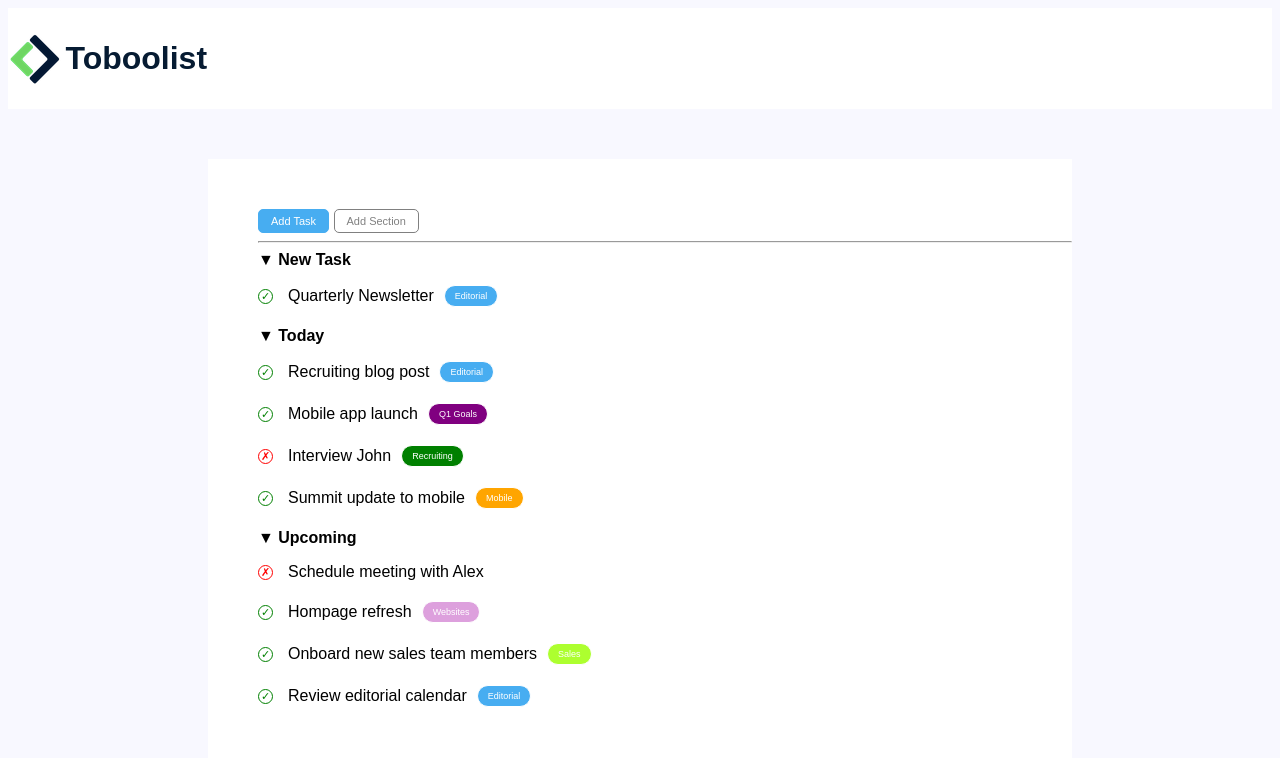
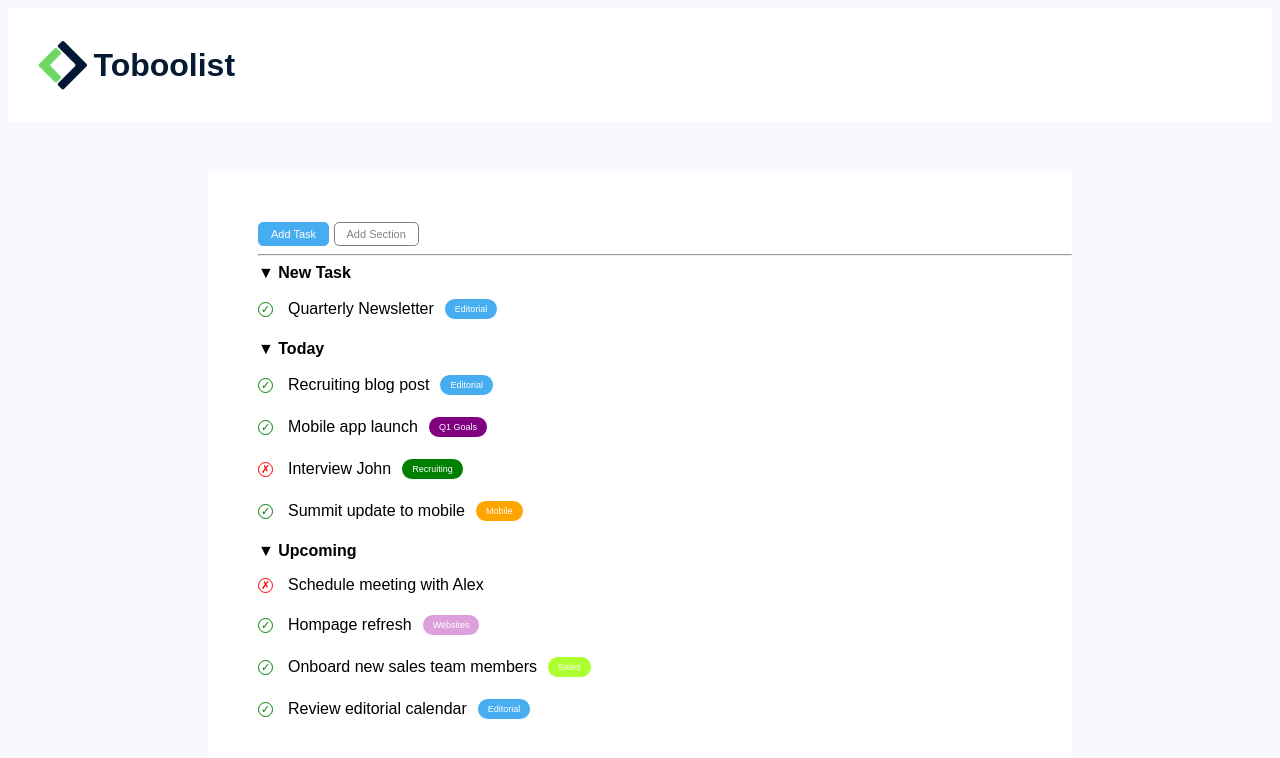
Before and after one commit to GiosciaFra/html-css-toboolist, a plain HTML site: page index.html in a window 1280 px wide. Drawn offline with Linux system fonts and the light colour scheme.

Commit message:
modifica 'p' in h1

```diff
--- a/css/style.css
+++ b/css/style.css
@@ -4,6 +4,7 @@
 
 nav {
     background-color: white;
+    padding: 12px 28px;
 }
 
 body {
@@ -12,7 +13,7 @@ body {
 }
 
 
-p {
+h1 {
     display: inline-block;
     color: rgb(6, 27, 50);
     font-weight: 850;
@@ -26,7 +27,7 @@ div {
 }
 
 img{
-vertical-align: middle;
+    vertical-align: middle;
 
 }
 main{
--- a/index.html
+++ b/index.html
@@ -11,7 +11,7 @@
     <nav>
         <div>
             <img class="img" src="img/logo copia.png" alt="">
-            <p>Toboolist</p>
+            <h1>Toboolist</h1>
         </div>
     </nav>
 
```
